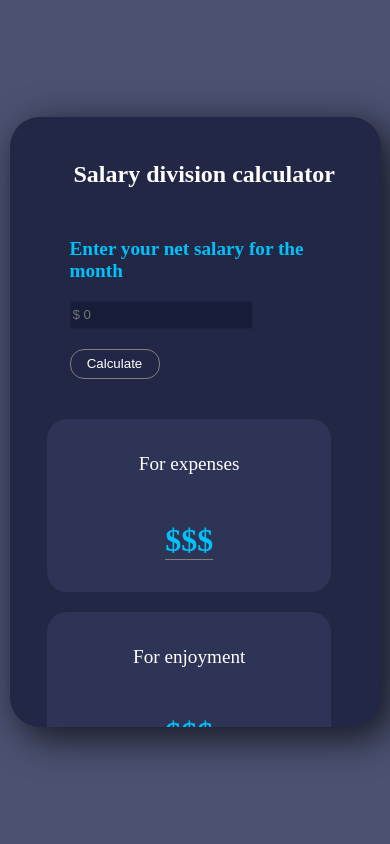
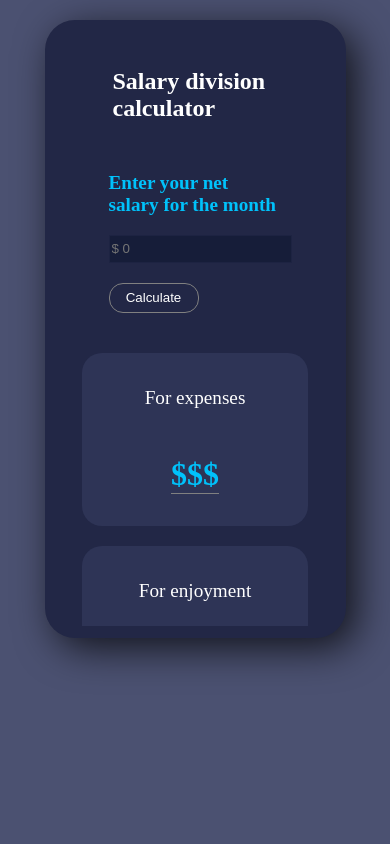
Before and after one commit to JuanVRamirez/Spending_and_Savings_Calculator, a plain HTML site: page index.html in a window 390 px wide. Drawn offline with Linux system fonts and the light colour scheme.

Commit message:
Adjust the mobile screen

```diff
--- a/styles.css
+++ b/styles.css
@@ -77,7 +77,6 @@ box-shadow: 16px 14px 26px -14px rgba(112,112,112,1);
     margin: 10px;
     background-color: #2E3456;
     border-radius: 20px;
-    max-width: 90%;
 
 }
 .money_container p:nth-child(1){
@@ -93,22 +92,24 @@ box-shadow: 16px 14px 26px -14px rgba(112,112,112,1);
 }
 
 @media (max-width: 630px){
+    #main_container{
+        width: 100%;
+        height: 100vh;
+        display: inline-block
+    }
     .calculator_container{
-        width: 90%;
-        margin: 10% auto;
-        padding: 10px;
+        width: 70%;
+        height: 70%;
+        margin: 5% auto;
     }
     .result_container {
-        margin: 10px auto;
-        height: auto;
         grid-template-columns: 1fr;
         grid-auto-flow: row;
         overflow: scroll;
-
     }
     .result_container::-webkit-scrollbar {
-        width: 0.1rem;
-        height: 0.1rem;
+        width: 0.1rem; /* Ancho mínimo posible */
+        height: 0.1rem; /* Altura mínima posible */
     }
     .money_img{
         display: none;
```
